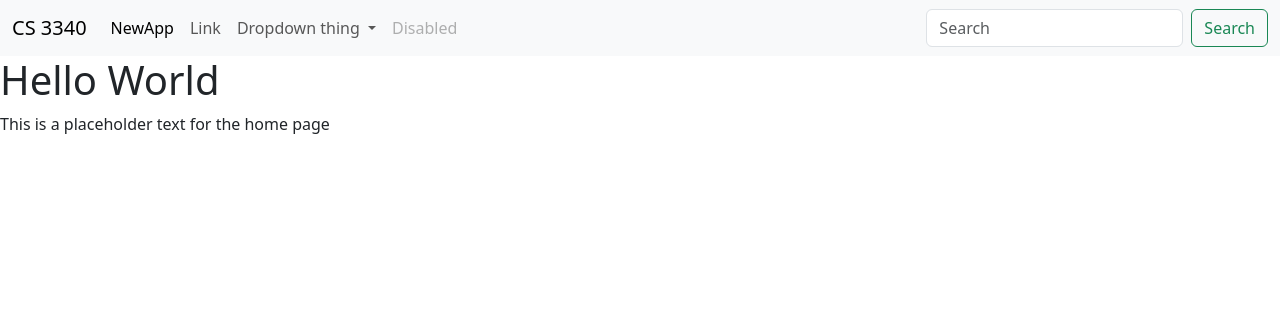
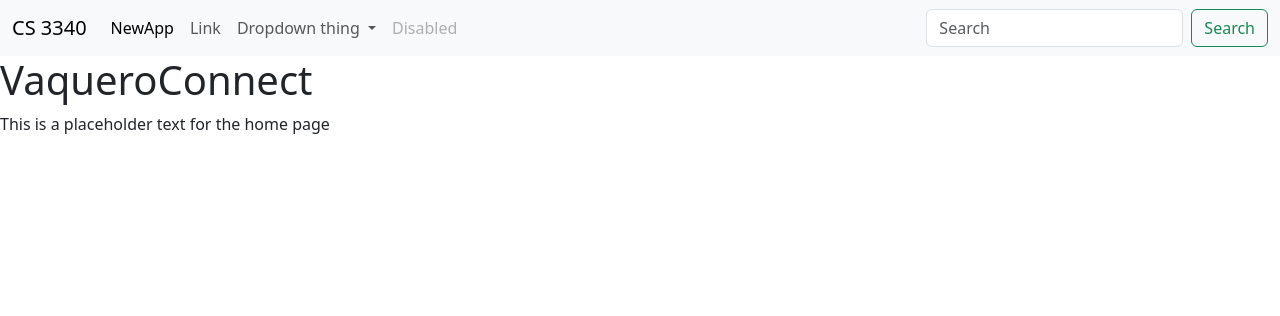
Before and after one commit to melanieaidee/SE-Project, a Django app: page / in a window 1280 px wide. Shown: the top 316 px of the page. Run offline with Django 5.2, Linux system fonts and the light colour scheme.

Commit message:
name change

```diff
--- a/newApp/templates/home.html
+++ b/newApp/templates/home.html
@@ -1,7 +1,7 @@
 {% extends 'base.html' %}
 
 {% block content %}
-<h1>Hello World</h1>
+<h1>VaqueroConnect</h1>
 <p>This is a placeholder text for the home page</p>
 
 {% endblock %}
```
